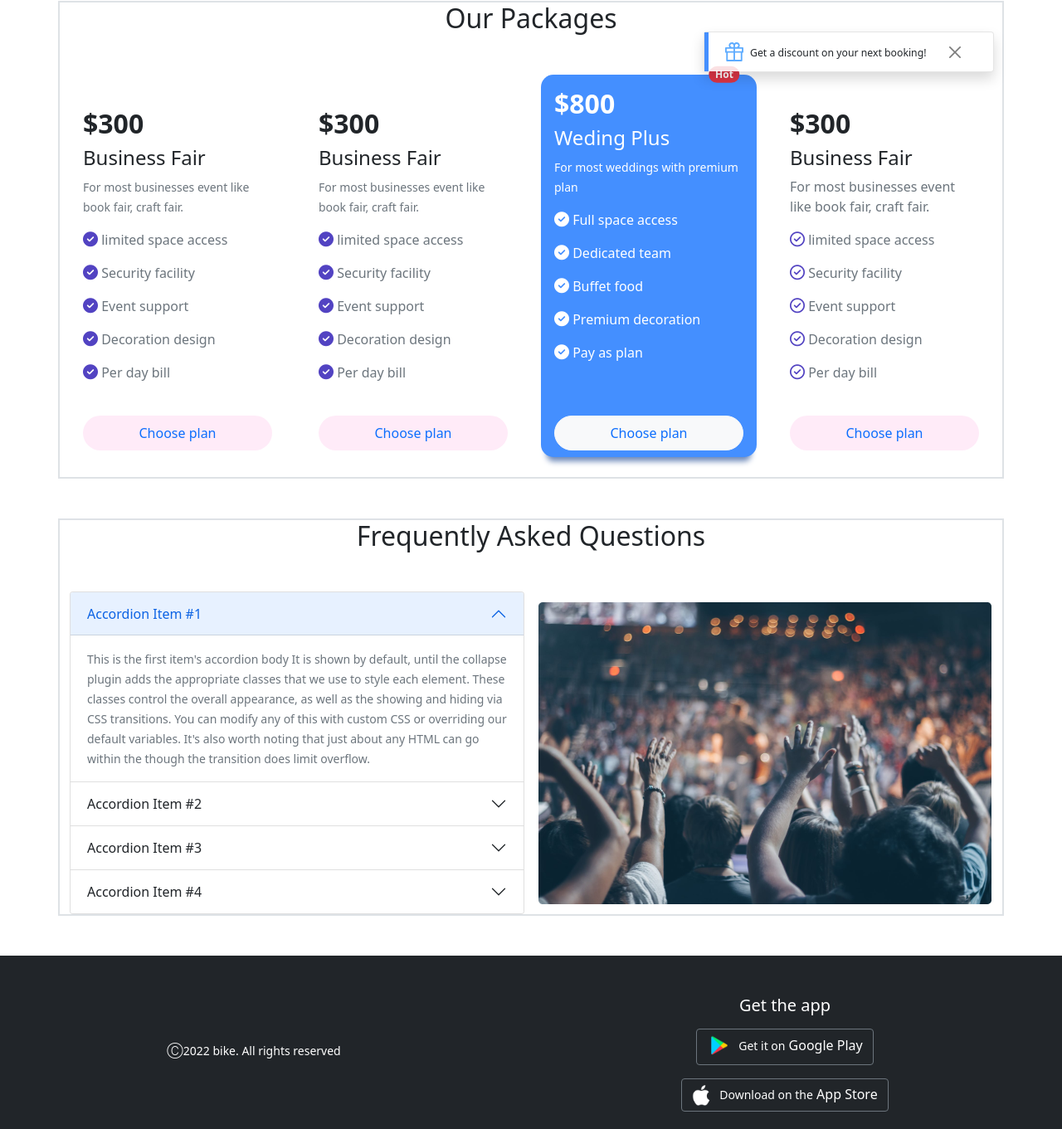
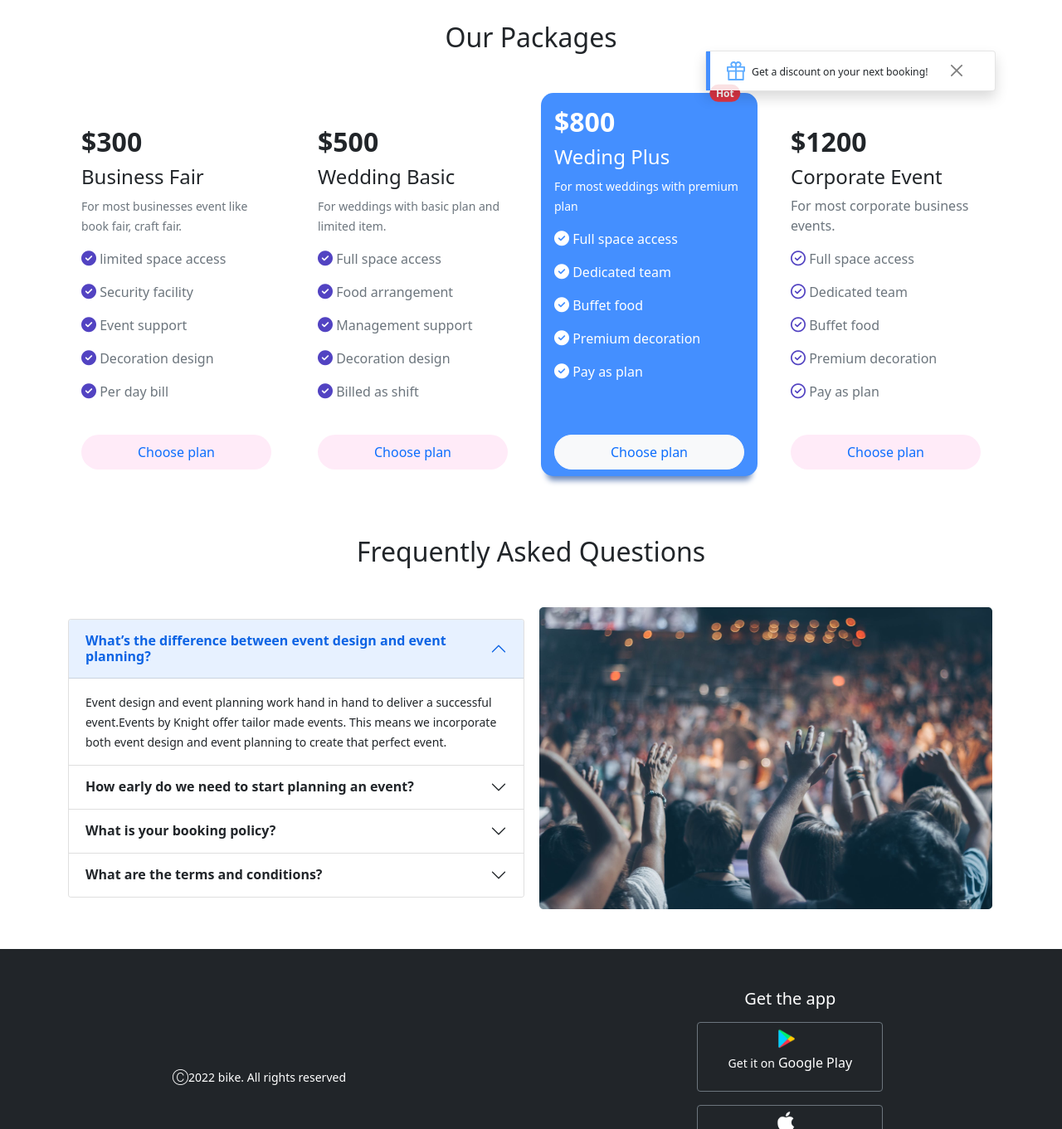
Before and after one commit to RawsonTabassum/assignment-03-convention-center, a plain HTML site: page index.html in a window 1280 px wide. Shown: the part 1439-2800 px from the top of the page at 83% size. Drawn offline with nearby package versions, Linux system fonts and the light colour scheme.

Commit message:
almost done

```diff
--- a/css/style.css
+++ b/css/style.css
@@ -7,7 +7,7 @@ body {
 }
 
 .fs-5px {
-  font-size: 5px;
+  font-size: 6px;
 }
 
 .bg-card-highlight {
@@ -65,3 +65,7 @@ body {
   height: 25px;
   width: 25px;
 }
+
+.btn-width {
+  width: 14rem;
+}
--- a/index.html
+++ b/index.html
@@ -53,27 +53,29 @@
                 </div>
                 <div class="carousel-inner">
                   <div class="carousel-item active">
-                    <img src="images/banner.png" class="d-block w-100" alt="...">
-                    <div class="carousel-caption d-none d-md-block">
+                    <img src="images/banner.png" class="d-block w-100" alt="">
+                    <div class="carousel-caption d-md-block">
                       <h3>Make Your Dream Wedding Come True</h3>
                       <p>Our talented and experienced event planning staff will attend to your every need.</p>
-                      <button  class="btn btn-light px-5 text-primary fw-bold">Book Now</button>
+                      <a href="#pack">
+                        <button  class="btn btn-light px-5 text-primary fw-bold">Book Now</button>
+                      </a>
                     </div>
                   </div>
                   <div class="carousel-item">
-                    <img src="images/banner-2.png" class="d-block w-100" alt="...">
-                    <div class="carousel-caption d-none d-md-block">
+                    <img src="images/banner-2.png" class="d-block w-100" alt="">
+                    <div class="carousel-caption d-md-block">
                       <h3>Have The Best Indoor Experience</h3>
                       <p>Choose from our grand ballrooms, event halls and picturesque lobbies perfect for celebrations of every size.</p>
-                      <button  class="btn btn-light px-5 text-primary fw-bold">See Location</button>
+                      <a href="#visit"><button  class="btn btn-light px-5 text-primary fw-bold">See Location</button></a>
                     </div>
                   </div>
                   <div class="carousel-item">
-                    <img src="images/banner-3.png" class="d-block w-100" alt="...">
-                    <div class="carousel-caption d-none d-md-block">
+                    <img src="images/banner-3.png" class="d-block w-100" alt="">
+                    <div class="carousel-caption d-md-block">
                       <h3>Caterers For Weddings And Receptions</h3>
                       <p>Our experienced Sales Team has solid relationships with a variety of service providers who are sure to make your day extra special.</p>
-                      <button  class="btn btn-light px-5 text-primary fw-bold">Contact Us</button>
+                      <a href="#faq"><button  class="btn btn-light px-5 text-primary fw-bold">Contact Us</button></a>
                     </div>
                   </div>
                 </div>
@@ -92,12 +94,12 @@
 
     <main>
         <!-- optional section, location/venue -->
-        <section class="container border border-2 my-5">
+        <section id="visit" class="container my-5">
           <h2 class="text-center mb-5 fw-semibold">Our Venue</h2>
 
           <div class="row row-cols-1 row-cols-md-2 g-4">
             <div class="col col-md-12 col-lg-6">
-              <div class="card">
+              <div class="card border-2 p-1">
                 <img src="images/wcc-1.jpg" class="card-img-top" alt="...">
                 <div class="card-body">
                   <h3 class="card-title">Valencia Ballroom</h3>
@@ -124,7 +126,7 @@
               </div>
             </div>
             <div class="col col-md-12 col-lg-6">
-              <div class="card">
+              <div class="card border-2 p-1">
                 <img src="images/wcc-2.jpg" class="card-img-top" alt="...">
                 <div class="card-body">
                   <h3 class="card-title">Outdoor Spaces</h3>
@@ -155,7 +157,7 @@
 
 
         <!-- cards, mandatory section -->
-        <section class="container my-5 position-relative border border-2">
+        <section id="pack" class="container my-5 position-relative">
             <h2 class="text-center mb-5 fw-semibold">Our Packages</h2>
 
             <div class="row row-cols-1 row-cols-md-2 row-cols-lg-4 g-4">
@@ -202,22 +204,22 @@
                 <div class="col pt-4 mb-4">
                     <div class="card h-100 border-0 rounded">
                         <div class="card-body">
-                            <h2 class="card-title fw-bold">$300</h2>
-                            <h4>Business Fair</h4>
+                            <h2 class="card-title fw-bold">$500</h2>
+                            <h4>Wedding Basic</h4>
                             <p class="card-text text-muted">
-                                <small>For most businesses event like book fair, craft fair.</small>
+                                <small>For weddings with basic plan and limited item.</small>
                             </p>
                             <p>
                                 <i class="fas fa-check-circle check-purple"></i>
-                                <span class="text-muted">limited space access</span>
+                                <span class="text-muted">Full space access</span>
                             </p>
                             <p>
                                 <i class="fas fa-check-circle check-purple"></i>
-                                <span class="text-muted">Security facility</span>
+                                <span class="text-muted">Food arrangement</span>
                             </p>
                             <p>
                                 <i class="fas fa-check-circle check-purple"></i>
-                                <span class="text-muted">Event support</span>
+                                <span class="text-muted">Management support</span>
                             </p>
                             <p>
                                 <i class="fas fa-check-circle check-purple"></i>
@@ -225,7 +227,7 @@
                             </p>
                             <p>
                                 <i class="fas fa-check-circle check-purple"></i>
-                                <span class="text-muted">Per day bill</span>
+                                <span class="text-muted">Billed as shift</span>
                             </p>
                         </div>
                     <div class="card-footer border-0 bg-transparent">
@@ -244,7 +246,6 @@
                             <h2 class="card-title fw-bold">$800</h2>
                             <span class="position-absolute top-0 start-85 translate-middle badge rounded-pill bg-danger">
                               Hot
-                              <span class="visually-hidden">unread messages</span>
                             </span>
                             <h4>Weding Plus</h4>
                             <p class="card-text"><small>For most weddings with premium plan</small></p>
@@ -284,28 +285,28 @@
                     <div class="card h-100 border-0">
                       <!-- <img src="..." class="card-img-top" alt="..."> -->
                       <div class="card-body">
-                        <h2 class="card-title fw-bold">$300</h2>
-                        <h4>Business Fair</h4>
-                        <p class="card-text text-muted">For most businesses event like book fair, craft fair.</p>
+                        <h2 class="card-title fw-bold">$1200</h2>
+                        <h4>Corporate Event</h4>
+                        <p class="card-text text-muted">For most corporate business events.</p>
                         <p>
                           <i class="far fa-check-circle check-purple"></i>
-                          <span class="text-muted">limited space access</span>
+                          <span class="text-muted">Full space access</span>
                         </p>
                         <p>
                           <i class="far fa-check-circle check-purple"></i>
-                          <span class="text-muted">Security facility</span>
+                          <span class="text-muted">Dedicated team</span>
                         </p>
                         <p>
                           <i class="far fa-check-circle check-purple"></i>
-                          <span class="text-muted">Event support</span>
+                          <span class="text-muted">Buffet food</span>
                         </p>
                         <p>
                           <i class="far fa-check-circle check-purple"></i>
-                          <span class="text-muted">Decoration design</span>
+                          <span class="text-muted">Premium decoration</span>
                         </p>
                         <p>
                           <i class="far fa-check-circle check-purple"></i>
-                          <span class="text-muted">Per day bill</span>
+                          <span class="text-muted">Pay as plan</span>
                         </p>
                         </div>
                         <div class="card-footer border-0 bg-transparent">
@@ -331,7 +332,7 @@
 
 
         <!-- faq, mandatory section -->
-        <section class="container my-5 border border-2">
+        <section id="faq" class="container my-5">
             <h2 class="text-center mb-5 fw-semibold">Frequently Asked Questions</h2>
             <div class="row g-3 d-flex align-items-center">
               <div class="col-lg-6">
@@ -339,48 +340,51 @@
                   <div class="accordion-item">
                     <h2 class="accordion-header" id="headingOne">
                       <button class="accordion-button" type="button" data-bs-toggle="collapse" data-bs-target="#collapseOne" aria-expanded="true" aria-controls="collapseOne">
-                        Accordion Item #1
+                        <strong>What’s the difference between event design and event planning?</strong>
                       </button>
                     </h2>
                     <div id="collapseOne" class="accordion-collapse collapse show" aria-labelledby="headingOne" data-bs-parent="#accordionExample">
                       <div class="accordion-body">
-                        <small class="text-muted">This is the first item's accordion body It is shown by default, until the collapse plugin adds the appropriate classes that we use to style each element. These classes control the overall appearance, as well as the showing and hiding via CSS transitions. You can modify any of this with custom CSS or overriding our default variables. It's also worth noting that just about any HTML can go within the though the transition does limit overflow.</small>
+                        <small>Event design and event planning work hand in hand to deliver a successful event.Events by Knight offer tailor made events. This means we incorporate both event design and event planning to create that perfect event.</small>
                       </div>
                     </div>
                   </div>
                   <div class="accordion-item">
                     <h2 class="accordion-header" id="headingTwo">
                       <button class="accordion-button collapsed" type="button" data-bs-toggle="collapse" data-bs-target="#collapseTwo" aria-expanded="false" aria-controls="collapseTwo">
-                        Accordion Item #2
+                        <strong>How early do we need to start planning an event?</strong>
                       </button>
                     </h2>
                     <div id="collapseTwo" class="accordion-collapse collapse" aria-labelledby="headingTwo" data-bs-parent="#accordionExample">
                       <div class="accordion-body">
-                        <small class="text-muted">This is the first item's accordion body It is shown by default, until the collapse plugin adds the appropriate classes that we use to style each element. These classes control the overall appearance, as well as the showing and hiding via CSS transitions. You can modify any of this with custom CSS or overriding our default variables. It's also worth noting that just about any HTML can go within the though the transition does limit overflow.</small>
+                        <small>Since corporate events are held more often these days, itis beter to plan events, specially weddings, about a month ahead of time.</small>
                       </div>
                     </div>
                   </div>
                   <div class="accordion-item">
                     <h2 class="accordion-header" id="headingThree">
                       <button class="accordion-button collapsed" type="button" data-bs-toggle="collapse" data-bs-target="#collapseThree" aria-expanded="false" aria-controls="collapseThree">
-                        Accordion Item #3
+                        <strong>What is your booking policy?</strong>
                       </button>
                     </h2>
                     <div id="collapseThree" class="accordion-collapse collapse" aria-labelledby="headingThree" data-bs-parent="#accordionExample">
                       <div class="accordion-body">
-                        <small class="text-muted">This is the first item's accordion body It is shown by default, until the collapse plugin adds the appropriate classes that we use to style each element. These classes control the overall appearance, as well as the showing and hiding via CSS transitions. You can modify any of this with custom CSS or overriding our default variables. It's also worth noting that just about any HTML can go within the though the transition does limit overflow.</small>
+                        <small>Bookings are made based on priority. Corporate meetings have the first priority and can be booked 6 months ahead. Weddings and exhibitions are 2nd priority events and can be booked 2 months ahead. Other smaller events can be booked a week ahead.</small>
                       </div>
                     </div>
                   </div>
                   <div class="accordion-item">
                     <h2 class="accordion-header" id="headingfour">
                       <button class="accordion-button collapsed" type="button" data-bs-toggle="collapse" data-bs-target="#collapsefour" aria-expanded="false" aria-controls="collapsefour">
-                        Accordion Item #4
+                        <strong>What are the terms and conditions?</strong>
                       </button>
                     </h2>
                     <div id="collapsefour" class="accordion-collapse collapse" aria-labelledby="headingfour" data-bs-parent="#accordionExample">
                       <div class="accordion-body">
-                        <small class="text-muted">This is the first item's accordion body It is shown by default, until the collapse plugin adds the appropriate classes that we use to style each element. These classes control the overall appearance, as well as the showing and hiding via CSS transitions. You can modify any of this with custom CSS or overriding our default variables. It's also worth noting that just about any HTML can go within the though the transition does limit overflow.</small>
+                        <small>Space rental contract includes initial use and set up of tables, chairs, china, glass and silver.
+                          All materials and equipment furnished by the Convention Center for the service order shall remain the property of the Convention Center and shall be removed ONLY by the Convention Center personnel at the close of the event.
+                          Payment in full must be rendered prior to close of the event.
+                          Advance utility orders shall receive priority service.</small>
                       </div>
                     </div>
                   </div>
@@ -396,20 +400,22 @@
 
     <footer class="bg-dark py-5">
         <div class="d-flex justify-content-around align-items-center">
-          <p class="text-white fw-light fs-xs">
+          <p class="text-white fw-light fs-xs text-wrap">
             &#x24B8;2022 bike. All rights reserved </p>
 
           <div class="d-flex flex-column px-2 align-items-center">
             <h5 class="text-center text-white">Get the app</h5>
             <a class="footer-link" target="_blank" href="https://play.google.com/store/apps/details?id=com.facebook.katana">
-              <button class="btn btn-outline-secondary text-white my-2">
+              <button class="btn btn-outline-secondary text-white my-2 btn-width">
 
-                <img class="btn-icon-1 me-2" src="images/logo-1.png" alt=""><span class="fs-xs">Get it on</span> Google Play
+                <img class="btn-icon-1 me-2" src="images/logo-1.png" alt="">
+                <p><span class="fs-xs">Get it on</span> Google Play</p>
               </button></a>
               <a class="footer-link" target="_blank" href="https://apps.apple.com/us/app/farmville-3-animals/id843506607">
-              <button class="btn btn-outline-secondary text-white my-2">
+              <button class="btn btn-outline-secondary text-white my-2 btn-width">
 
-                <img class="btn-icon-2 me-2" src="images/logo-2.png" alt=""><span class="fs-xs">Download on the</span> App Store
+                <img class="btn-icon-2 me-2" src="images/logo-2.png" alt="">
+                <p><span class="fs-xs">Download on the</span> App Store</p>
             </button><a class="footer-link" target="_blank" href="https://apps.apple.com/us/app/farmville-3-animals/id843506607"></a>
           </div>
         </div>
```
